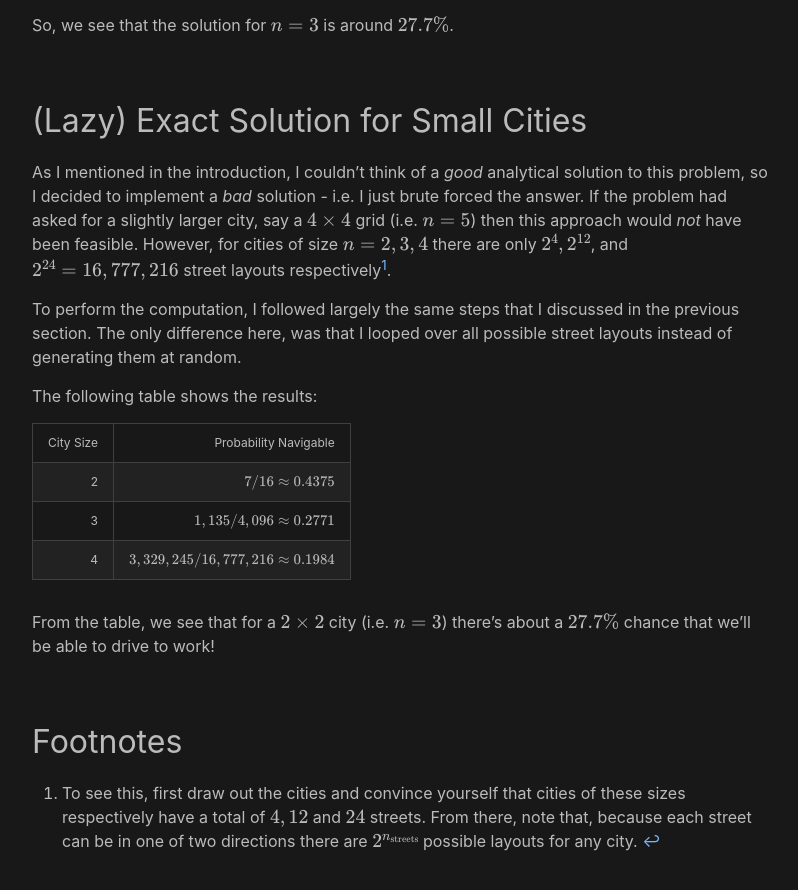
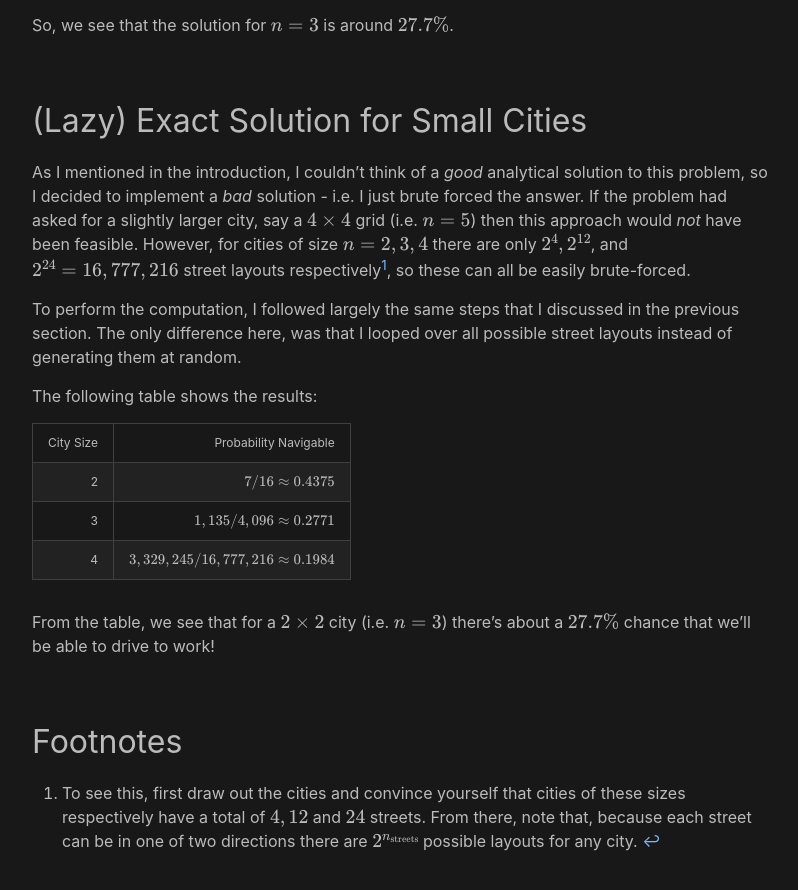
Before and after one commit to pkepley/pkepley.github.io, a Jekyll site: the page built from _posts/2021-04-13-RiddlerStochasticStreets.md, in a window 1280 px wide and 900 px high, scrolled down 2239 px. Shown: the top 890 px of the window, without its empty margins (238-1036 px from the left). Built offline with Jekyll 4.4.1, drawn with Linux system fonts in a browser that asks for light colours; formulas are drawn with MathJax 3.

Commit message:
Paragraph ended too abruptly

```diff
--- a/_posts/2021-04-13-RiddlerStochasticStreets.md
+++ b/_posts/2021-04-13-RiddlerStochasticStreets.md
@@ -92,7 +92,8 @@ solution to this problem, so I decided to implement a *bad* solution - i.e. I
 just brute forced the answer. If the problem had asked for a slightly larger
 city, say a $$ 4 \times 4 $$ grid (i.e. $$n = 5$$) then this approach would
 *not* have been feasible. However, for cities of size $$n = 2,3,4$$ there are
-only $$2^4, 2^{12}$$, and $$2^{24} = 16,777,216$$ street layouts respectively[^1].
+only $$2^4, 2^{12}$$, and $$2^{24} = 16,777,216$$ street layouts
+respectively[^1], so these can all be easily brute-forced.
 
 To perform the computation, I followed largely the same steps that I discussed
 in the previous section. The only difference here, was that I looped over all
```
